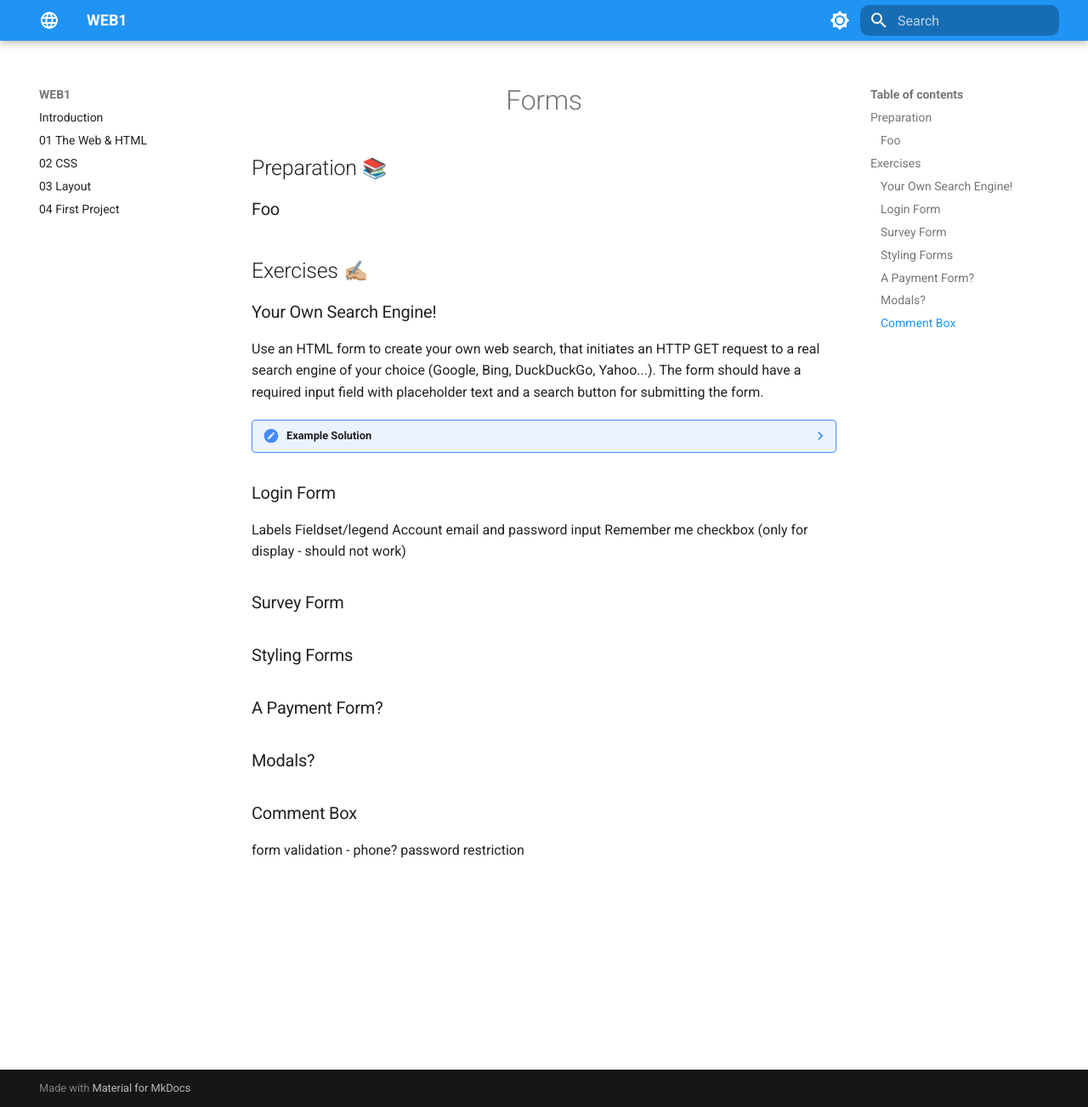
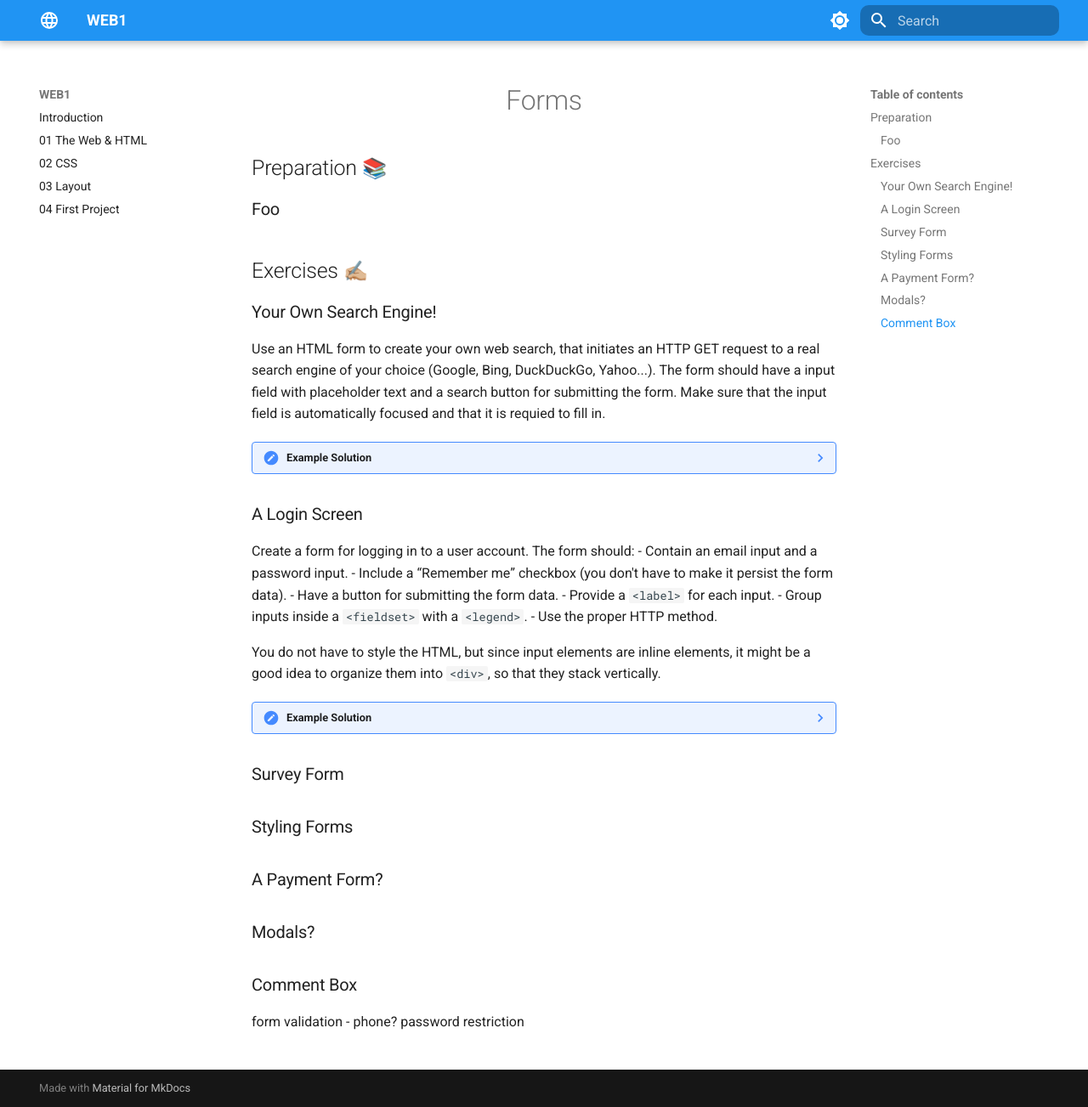
Before and after one commit to KasperKnop/WEB1, an MkDocs documentation site: the page built from docs/05-forms.md, in a window 1280 px wide and 1303 px high. Shown: the whole window at 85% size. Built offline with MkDocs 1.6.1 and Material for MkDocs 9.7.7, drawn with Linux system fonts in a browser that asks for light colours; emoji names are drawn with the system emoji font; comment, search, counter and statistics services are not loaded.

Commit message:
more exercises

````diff
--- a/docs/05-forms.md
+++ b/docs/05-forms.md
@@ -12,7 +12,7 @@ comments: true
 
 ### Your Own Search Engine!
 
-Use an HTML form to create your own web search, that initiates an HTTP GET request to a real search engine of your choice (Google, Bing, DuckDuckGo, Yahoo...). The form should have a required input field with placeholder text and a search button for submitting the form.
+Use an HTML form to create your own web search, that initiates an HTTP GET request to a real search engine of your choice (Google, Bing, DuckDuckGo, Yahoo...). The form should have a input field with placeholder text and a search button for submitting the form. Make sure that the input field is automatically focused and that it is requied to fill in.
 
 ??? note "Example Solution"
     ```html
@@ -25,21 +25,60 @@ Use an HTML form to create your own web search, that initiates an HTTP GET reque
         <body>
             <h1>Googol</h1>
             <form action="https://www.google.com/search">
-                <input name="q" placeholder="Enter search terms" required />
+                <input name="q" placeholder="Enter search terms" required autofocus />
                 <button>Search</button>
             </form>
         </body>
     </html>
     ```
 
-### Login Form
+### A Login Screen
 
-Labels
-Fieldset/legend
-Account email and password input
-Remember me checkbox (only for display - should not work)
+Create a form for logging in to a user account. The form should:
+- Contain an email input and a password input.
+- Include a “Remember me” checkbox (you don't have to make it persist the form data).
+- Have a button for submitting the form data.
+- Provide a `<label>` for each input.
+- Group inputs inside a `<fieldset>` with a `<legend>`.
+- Use the proper HTTP method.
+
+You do not have to style the HTML, but since input elements are inline elements, it might be a good idea to organize them into `<div>`, so that they stack vertically.
+
+??? note "Example Solution"
+    ```html
+    <!DOCTYPE html>
+    <html lang="en">
+        <head>
+            <meta charset="UTF-8" />
+            <meta name="viewport" content="width=device-width, initial-scale=1.0" />
+            <title>Login Form</title>
+        </head>
+        <body>
+            <div>
+                <form action="/login" method="post">
+                    <fieldset>
+                        <legend>Login</legend>
+                        <div>
+                            <label for="email">Email</label>
+                            <input type="email" placeholder="Enter email" required autofocus id="email">
+                        <div>
+                            <label for="password">Password</label>
+                            <input type="password" placeholder="Enter password" required id="password">
+                        </div>
+                        <div>
+                            <input type="checkbox" id="remember-me">
+                            <label for="remember-me">Remember me</label>
+                        </div>
+                        <button>Log in</button>
+                    </fieldset>
+                </form>
+            </div>
+        </body>
+    </html>
+    ```
 
 ### Survey Form
+
 
 ### Styling Forms
 
````
